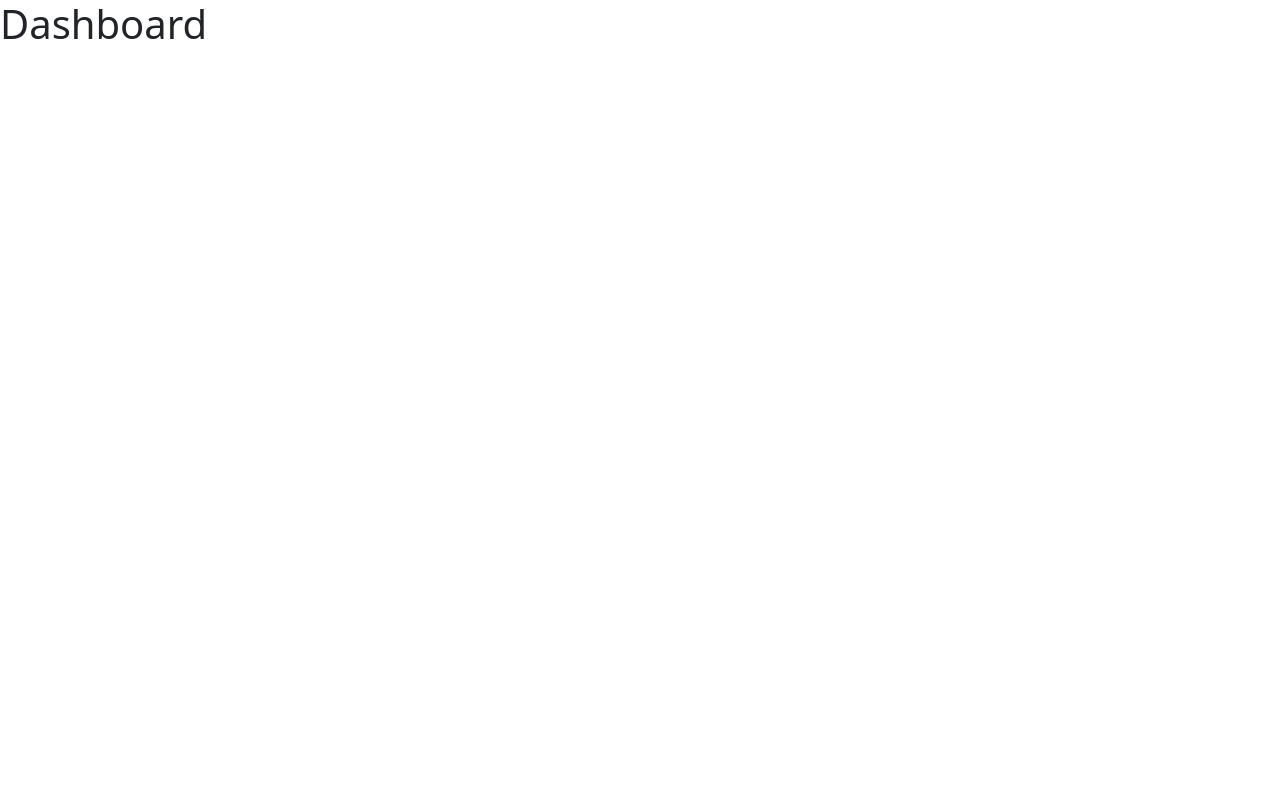
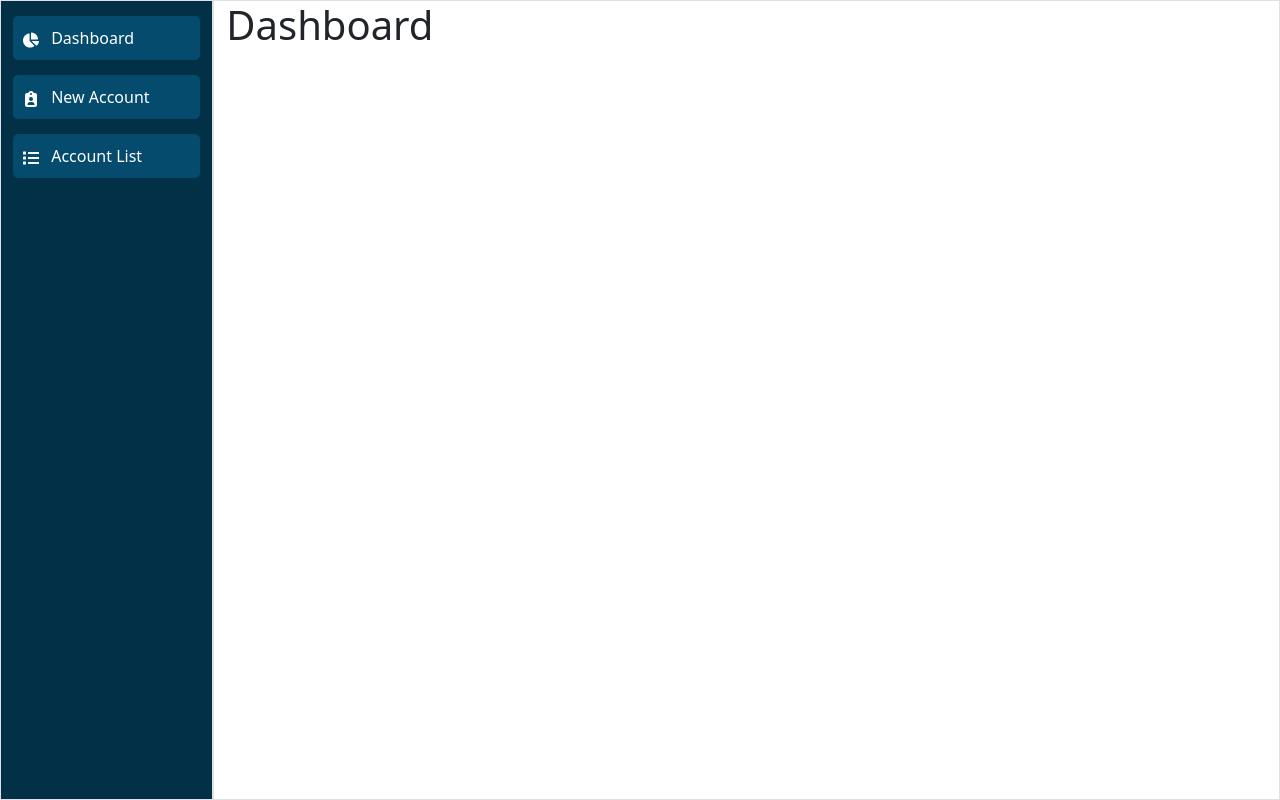
Before and after one commit to Xas-Group/react-class-app, a React (Create React App) app: page / in a window 1280 px wide. Built offline with nearby package versions, Linux system fonts and the light colour scheme.

Commit message:
today class code 2024-1-11

```diff
--- a/src/App.js
+++ b/src/App.js
@@ -2,20 +2,21 @@ import styled from "styled-components";
 import "./App.css";
 import { Col, Container, Row } from "react-bootstrap";
 import { navigationList } from "./UIData";
+import { Link } from "react-router-dom";
 
-function App({ element }) {
+function App({ children }) {
   return (
     <Container fluid>
       <AppStyle>
         <Row className="vh-100">
           <Col lg={2} className="side-bar border">
-            {navigationList.map(({ text, icon }, i, arr) => (
-              <div className="nav-item">
+            {navigationList.map(({ text, icon, path }, i, arr) => (
+              <Link className="nav-item" to={path}>
                 <span className="me-2">{icon}</span> {text}
-              </div>
+              </Link>
             ))}
           </Col>
-          <Col className="main-container border">{element}</Col>
+          <Col className="main-container border">{children}</Col>
         </Row>
       </AppStyle>
     </Container>
@@ -30,12 +31,14 @@ const AppStyle = styled.div`
   }
 
   .nav-item {
+    display: block;
     color: white;
     padding: 10px;
     background-color: #054b6e;
     margin-top: 15px;
     border-radius: 5px;
     cursor: pointer;
+    text-decoration: none;
 
     &:hover {
       opacity: 0.7;
--- a/src/Pages/AccountList.jsx
+++ b/src/Pages/AccountList.jsx
@@ -1,8 +1,10 @@
+import App from "../App";
+
 function AccountList() {
   return (
-    <>
+    <App>
       <h1>Account List</h1>
-    </>
+    </App>
   );
 }
 
--- a/src/Pages/Dashboard.jsx
+++ b/src/Pages/Dashboard.jsx
@@ -1,8 +1,10 @@
+import App from "../App";
+
 function Dashboard() {
   return (
-    <>
+    <App>
       <h1>Dashboard</h1>
-    </>
+    </App>
   );
 }
 
--- a/src/Pages/NewAccount.jsx
+++ b/src/Pages/NewAccount.jsx
@@ -1,8 +1,10 @@
+import App from "../App";
+
 function NewAccount() {
   return (
-    <>
+    <App>
       <h1>New Account</h1>
-    </>
+    </App>
   );
 }
 
--- a/src/UIData.js
+++ b/src/UIData.js
@@ -3,6 +3,6 @@ import { FaClipboardUser } from "react-icons/fa6";
 
 export const navigationList = [
   { text: "Dashboard", icon: <FaChartPie />, path: "/" },
-  { text: "New Account", icon: <FaClipboardUser />, path: "/" },
-  { text: "Account List", icon: <FaList />, path: "/" },
+  { text: "New Account", icon: <FaClipboardUser />, path: "/account" },
+  { text: "Account List", icon: <FaList />, path: "/accountList" },
 ];
```
